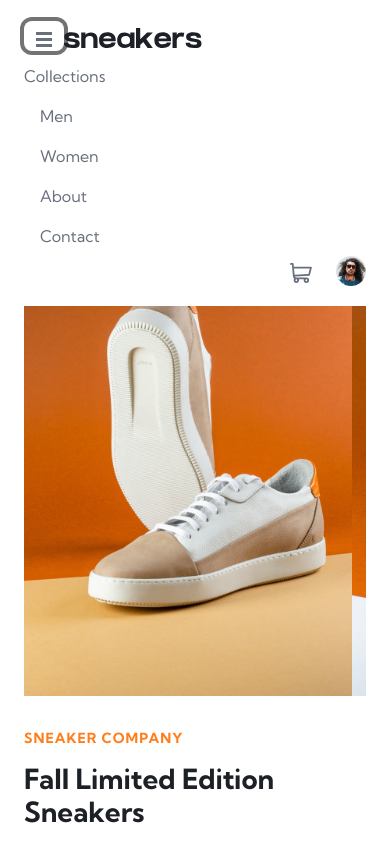
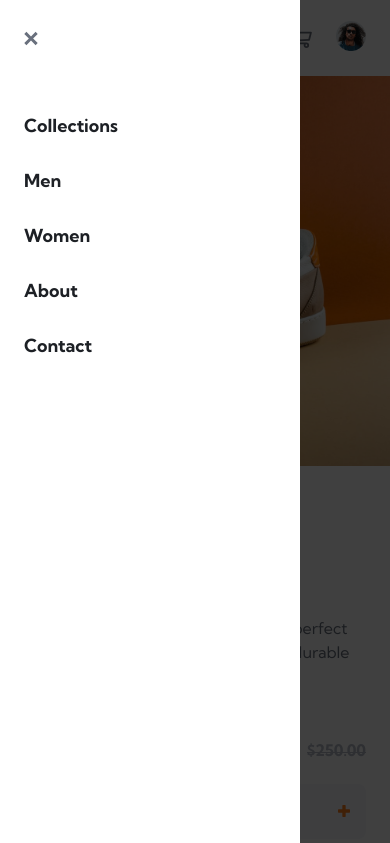
Before and after one commit to Ivar112/E-commerce-product-page, a website: page src/index.html in a window 390 px wide. Both pictures are taken after a click on the button "Toggle navigation". Shown: the top 843 px of the page. Drawn offline with nearby package versions, Linux system fonts and the light colour scheme; files that its build step writes are made by us from their sources.

Commit message:
feat: mobile menu

```diff
--- a/src/index.html
+++ b/src/index.html
@@ -34,6 +34,11 @@
           </svg>
         </button>
         <div class="collapse navbar-collapse" id="navbarNav">
+          <div class="close">
+            <svg width="14" height="15" xmlns="http://www.w3.org/2000/svg">
+              <path d="m11.596.782 2.122 2.122L9.12 7.499l4.597 4.597-2.122 2.122L7 9.62l-4.595 4.597-2.122-2.122L4.878 7.5.282 2.904 2.404.782l4.595 4.596L11.596.782Z" fill="#69707D" fill-rule="evenodd"/>
+            </svg>
+          </div>
           <ul class="navbar-nav">
             <li class="nav-item">
               <a class="nav-link" aria-current="page" href="#">Collections</a>
@@ -151,6 +156,8 @@
   <script src="https://cdn.jsdelivr.net/npm/swiper/swiper-bundle.min.js"></script>
   <script>
 
+    //shopping cart
+
     var add = document.getElementById("plus");
     var subtract = document.getElementById("minus");
     var counter = document.getElementById("count");
@@ -183,9 +190,20 @@
       iconCounter.innerHTML = count;
     });
 
+    // menu
+
+    document.getElementsByClassName("navbar-toggler")[0].addEventListener("click", function() {
+      document.body.classList.add("menu-open");
+    });
+    document.getElementsByClassName("close")[0].addEventListener("click", function() {
+      document.body.classList.remove("menu-open");
+    });
+
+    // Swiper
+
     var swiper = new Swiper(".mySwiper", {
         loop: false,
-        spaceBetween: 36,
+        spaceBetween: 32,
         slidesPerView: 4,
         freeMode: false,
         watchSlidesProgress: true,
--- a/src/sass/_bootstrap.scss
+++ b/src/sass/_bootstrap.scss
@@ -16,6 +16,6 @@
 @import "../../node_modules/bootstrap/scss/buttons";
 @import "../../node_modules/bootstrap/scss/navbar";
 @import "../../node_modules/bootstrap/scss/nav";
-@import "../../node_modules/bootstrap/scss/transitions";
+// @import "../../node_modules/bootstrap/scss/transitions";
 @import "../../node_modules/bootstrap/scss/utilities";
 @import "../../node_modules/bootstrap/scss/utilities/api";
--- a/src/sass/_global.scss
+++ b/src/sass/_global.scss
@@ -3,27 +3,58 @@ body {
     display: flex;
     flex-direction: column;
     min-height: 100vh;
+    &::after {
+        content: "";
+        position: absolute;
+        top: 0;
+        left: 0;
+        height: 100vh;
+        width: 100vw;
+        background-color: rgba($black, .75);
+        opacity: 0;
+        z-index: -1;
+    }
+    &.menu-open {
+        overflow: hidden;
+        &::after {
+            opacity: 1;
+            z-index: 0;
+        }
+    }
 
     .main {
+        position: relative;
+        z-index: 0;
         .content {
             @include media-breakpoint-up(md) {
                 padding-top: $spacer * 4;
             }
             margin-bottom: $spacer * 2;
 
-            .pictures-col,
+            .pictures-col {
+                @include media-breakpoint-up(sm) {
+                    margin-bottom: $spacer * 4;
+                }
+                @include media-breakpoint-up(md) {
+                    padding: 0 $spacer * 4;
+                }
+                @include media-breakpoint-up(lg) {
+                    padding: 0 ($spacer * 2) 0 ($spacer * 4);
+                    margin-bottom: 0;
+                }
+                @include media-breakpoint-up(xl) {
+                    padding: 0 $spacer * 4;
+                }
+            }
             .info-col {
                 @include media-breakpoint-up(md) {
                     padding: 0 $spacer * 4;
                 }
-            }
-
-            .pictures-col {
-                @include media-breakpoint-up(sm) {
-                    margin-bottom: $spacer * 4;
+                @include media-breakpoint-up(lg) {
+                    padding: 0 ($spacer * 4) 0 ($spacer * 2);
                 }
-                @include media-breakpoint-up(lg) {
-                    margin-bottom: 0;
+                @include media-breakpoint-up(xl) {
+                    padding: 0 $spacer * 4;
                 }
             }
         }
--- a/src/sass/_header.scss
+++ b/src/sass/_header.scss
@@ -6,39 +6,115 @@
         @include media-breakpoint-up(md) {
             padding: ($spacer * 1.75) 0 ($spacer * 2.25) 0;
             border-bottom: 1px solid $border-color;
+        }
+        @include media-breakpoint-up(lg) {
             justify-content: space-between;
         }
 
         &-brand {
-            margin-right: $spacer * 3;
+            margin-right: $spacer * 3.25;
         }
 
         &-toggler {
             border: none;
             order: -1;
+            box-shadow: none;
             svg {
                 vertical-align: text-bottom;
             }
         }
 
+        &-collapse {
+            height: 100vh;
+            width: 300px;
+            position: fixed;
+            z-index: 1;
+            top: 0;
+            left: 0;
+            background-color: $white;
+            padding: $grid-gutter-width * .5;
+            transform: translateX(-100%);
+            transition: $transition-base;
+            .menu-open & {
+                transform: translateX(0);
+            }
+            @include media-breakpoint-up(lg) {
+                height: auto;
+                width: auto;
+                position: static;
+                transform: translate(0);
+                padding: 0;
+            }
+
+
+            .close {
+                cursor: pointer;
+                padding: $spacer;
+                margin: (-$spacer) 0 0 (-$spacer);
+                display: inline;
+                @include media-breakpoint-up(lg) {
+                    display: none;
+                }
+            }
+
+            .navbar-nav {
+                flex-direction: column;
+                padding-top: $spacer * 3.5;
+                @include media-breakpoint-up(lg) {
+                    flex-direction: row;
+                    padding-top: 0;
+                }
+
                 .nav-item {
                     .nav-link {
+                        color: $headings-color;
+                        font-weight: $font-weight-bold;
+                        font-size: $font-size-base * 1.125;
+                        @include media-breakpoint-up(lg) {
                             color: $text-color;
+                            position: relative;
+                            font-weight: $font-weight-normal;
+                            font-size: $font-size-base;
+                            &::after {
+                                content: "";
+                                position: absolute;
+                                left: 0;
+                                right: 0;
+                                margin: 0 auto;
+                                bottom: -39px;
+                                width: 85%;
+                                height: 6px;
+                                background-color: $primary;
+                                opacity: 0;
                                 transition: $transition-base;
+                            }
                             &:hover {
-                    color: $primary;
+                                &::after {
+                                    opacity: 1;
+                                }
+                            }
                         }
                     }
                     +.nav-item {
+                        margin-top: $spacer * .75;
+                    }
+                    @include media-breakpoint-up(lg) {
+                        +.nav-item {
+                            margin-top: 0;
                             margin-left: $spacer;
                         }
                     }
+                }
+            }
+
+        }
+
 
         .cart-icon {
             margin-right: $spacer * 1.5;
             margin-left: auto;
             position: relative;
-            @include media-breakpoint-up(md) {
+            @include media-breakpoint-up(lg) {
                 margin-right: $spacer * 2.5;
                 margin-left: 0;
             }
--- a/src/sass/_product.scss
+++ b/src/sass/_product.scss
@@ -1,8 +1,14 @@
 .pictures-col {
+    .swiper {
+        margin-inline: calc(50% - 50vw);
+        @include media-breakpoint-up(sm) {
+            margin-inline: 0;
+        }
+    }
     .main-img {
         margin-bottom: $spacer * 2.125;
         max-width: 100vw;
-        margin-inline: calc(50% - 50vw);
+
 
         @include media-breakpoint-up(sm) {
             margin-inline: 0;
```
Lines whose indentation alone changed are shown as unchanged.
